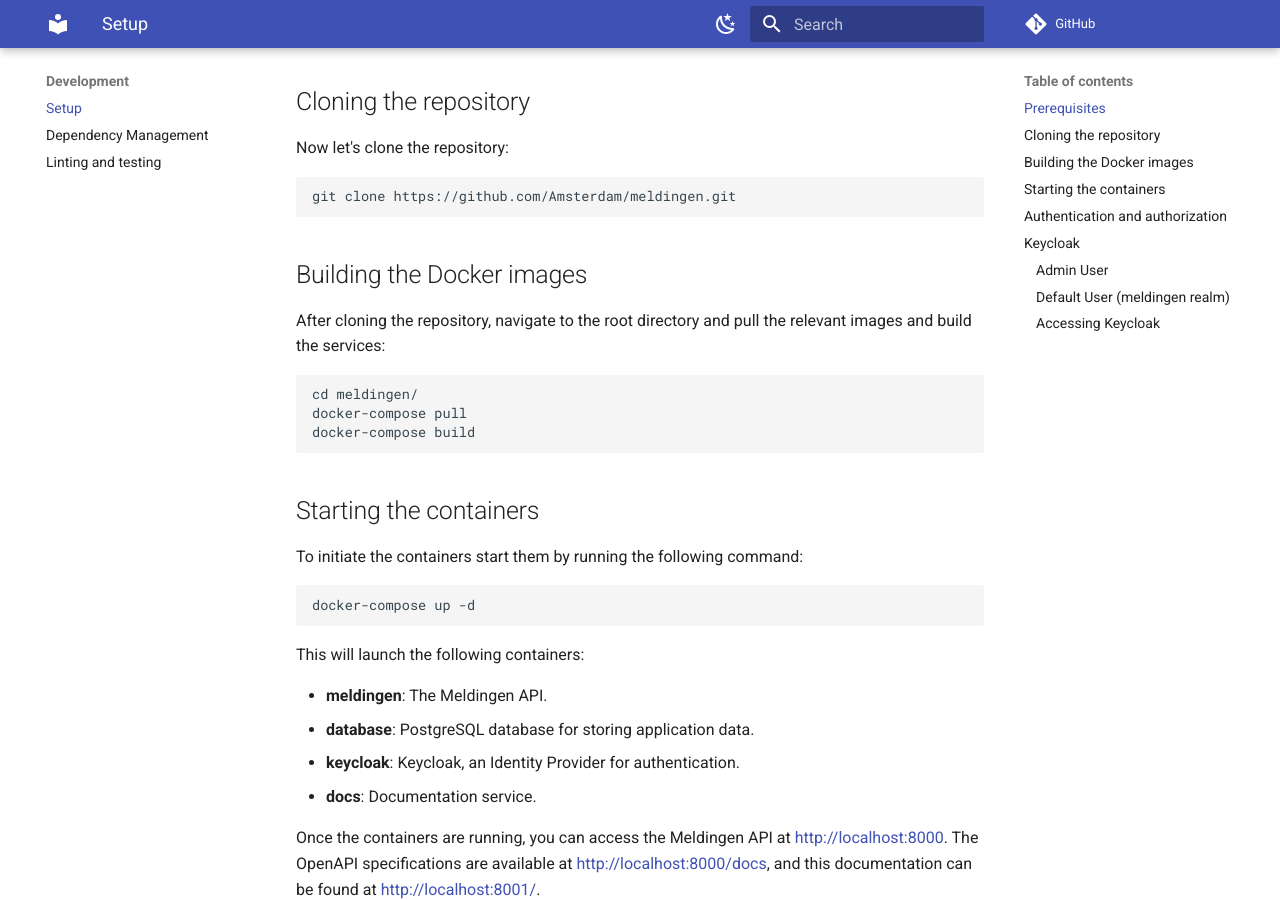
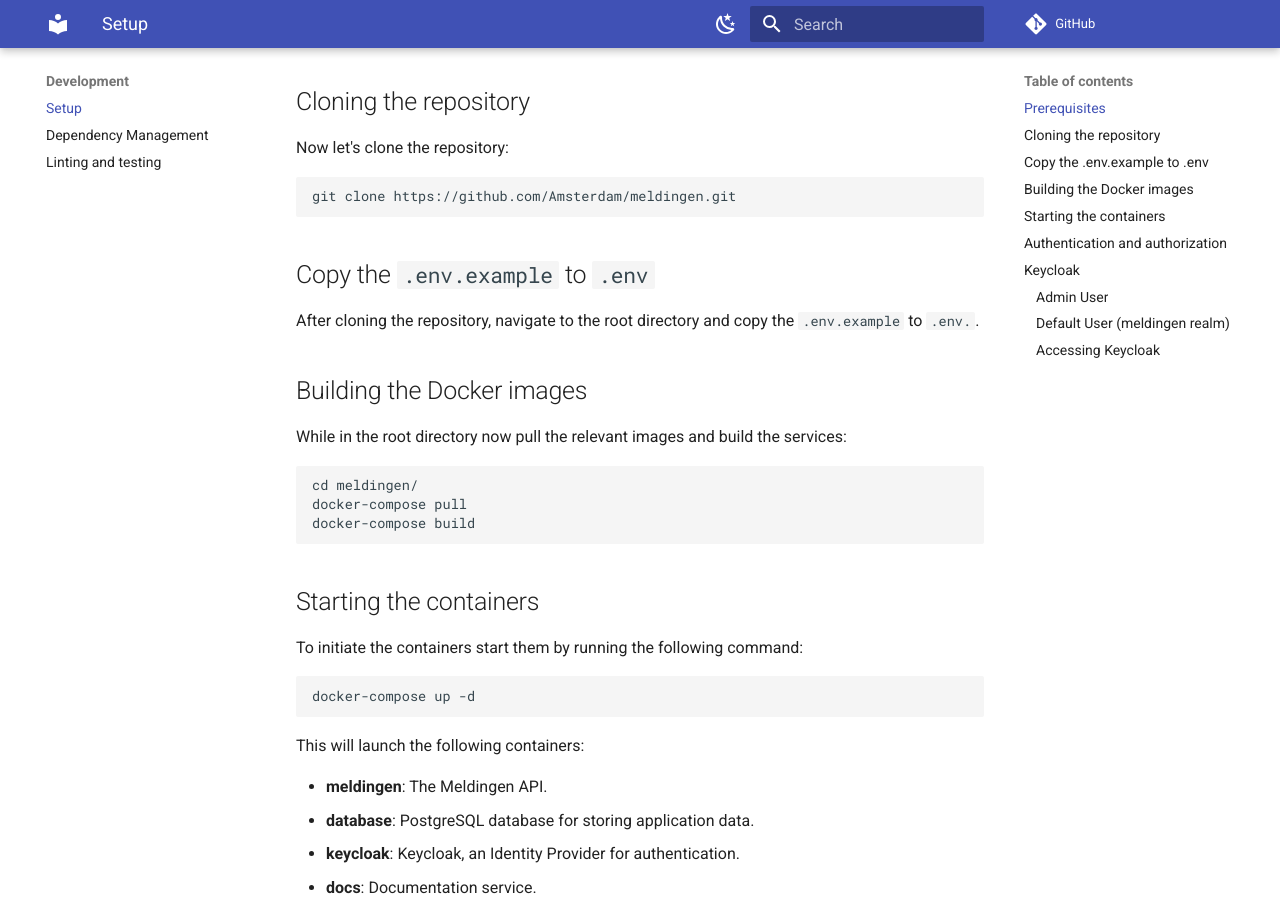
Before and after one commit to Amsterdam/meldingen, an MkDocs documentation site: the page built from docs/development/setup.md, in a window 1280 px wide and 900 px high, scrolled down 401 px. Built offline with MkDocs 1.6.1 and Material for MkDocs 9.7.7, drawn with Linux system fonts in a browser that asks for light colours; comment, search, counter and statistics services are not loaded.

Commit message:
Renamed `dev.env` to `.env.example` and updated the docs on how to setup the api for local usage.

````diff
--- a/docker-compose.yml
+++ b/docker-compose.yml
@@ -10,7 +10,7 @@ services:
     ports:
       - "8000:80"
     env_file:
-      - dev.env
+      - .env
     depends_on:
       database:
         condition: service_healthy
--- a/docs/development/setup.md
+++ b/docs/development/setup.md
@@ -14,9 +14,12 @@ Now let's clone the repository:
 git clone https://github.com/Amsterdam/meldingen.git
 ```
 
+## Copy the `.env.example` to `.env`
+After cloning the repository, navigate to the root directory and copy the
+`.env.example` to `.env.`.
+
 ## Building the Docker images
-After cloning the repository, navigate to the root directory and pull the
-relevant images and build the services:
+While in the root directory now pull the relevant images and build the services:
 
 ```bash
 cd meldingen/
````
Also changed, not shown: 2 other files.
